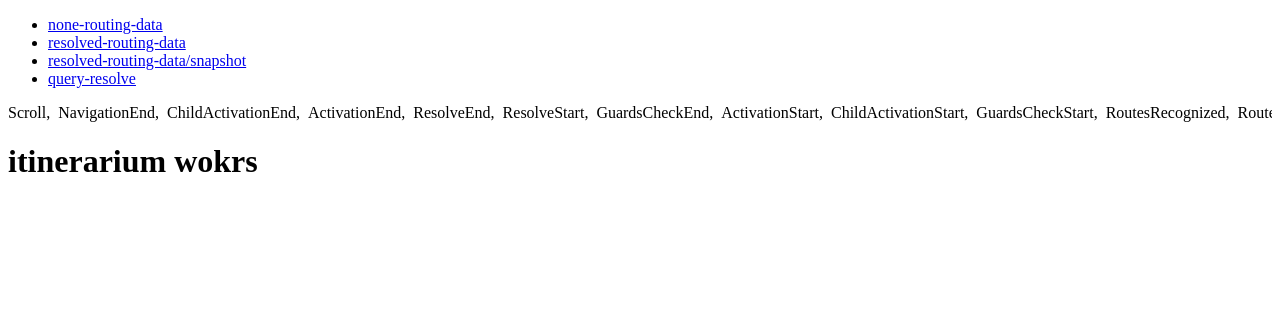
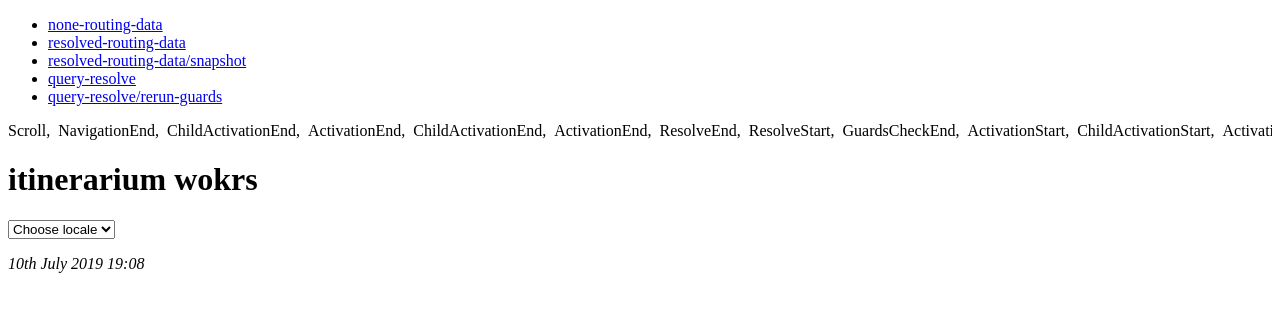
Before and after one commit to sasha-qred/itinerarium, an Angular app: page /query-resolve in a window 1280 px wide. Shown: the top 312 px of the page. Built offline with nearby package versions, Linux system fonts and the light colour scheme.

Commit message:
feat: add example of listening query

```diff
--- a/src/app/app.component.ts
+++ b/src/app/app.component.ts
@@ -25,5 +25,9 @@ export class AppComponent {
       route: '/query-resolve',
       label: 'query-resolve',
     },
+    {
+      route: '/query-resolve/rerun-guards',
+      label: 'query-resolve/rerun-guards',
+    },
   ];
 }
--- /dev/null
+++ b/src/app/modules/features/query-resolve/containers/index.ts
@@ -0,0 +1 @@
+export * from './query-changer';
--- /dev/null
+++ b/src/app/modules/features/query-resolve/containers/query-changer/index.ts
@@ -0,0 +1 @@
+export * from './query-changer.component';
--- /dev/null
+++ b/src/app/modules/features/query-resolve/containers/query-changer/query-changer.component.html
@@ -0,0 +1,8 @@
+<select (change)="onLocaleChange($event.target.value)">
+  <option>Choose locale</option>
+  <ng-template ngFor [ngForOf]="availableLocales" let-locale>
+    <option [value]="locale">{{ locale }}</option>
+  </ng-template>
+</select>
+
+<p [innerHtml]="(currentTime$ | async).italics()"></p>
--- /dev/null
+++ b/src/app/modules/features/query-resolve/containers/query-changer/query-changer.component.ts
@@ -0,0 +1,27 @@
+import { Component } from '@angular/core';
+import { ActivatedRoute, Router } from '@angular/router';
+import { Locale } from '@shared/http-mock';
+import { Observable } from 'rxjs';
+import { pluck } from 'rxjs/operators';
+
+@Component({
+  selector: 'app-query-changer',
+  templateUrl: './query-changer.component.html',
+  styleUrls: ['./query-changer.component.scss'],
+})
+export class QueryChangerComponent {
+  public currentTime$: Observable<string>;
+  public availableLocales: Locale[] = ['de', 'en', 'ru', 'zh_cn'];
+
+  constructor(private route: ActivatedRoute, private router: Router) {
+    this.currentTime$ = this.route.data.pipe(pluck('currentLocaleTime'));
+  }
+
+  public onLocaleChange(locale: Locale) {
+    this.router.navigate([], {
+      queryParams: {
+        locale,
+      },
+    });
+  }
+}
--- a/src/app/modules/features/query-resolve/query-resolve.module.ts
+++ b/src/app/modules/features/query-resolve/query-resolve.module.ts
@@ -1,11 +1,29 @@
 import { CommonModule } from '@angular/common';
 import { NgModule } from '@angular/core';
 import { Route, RouterModule } from '@angular/router';
+import * as containers from './containers';
+import { CurrentTimeWithLocaleResolver } from './resolvers';
 
-const routes: Route[] = [];
+const routes: Route[] = [
+  {
+    path: '',
+    component: containers.QueryChangerComponent,
+    resolve: {
+      currentLocaleTime: CurrentTimeWithLocaleResolver,
+    },
+  },
+  {
+    path: 'rerun-guards',
+    component: containers.QueryChangerComponent,
+    resolve: {
+      currentLocaleTime: CurrentTimeWithLocaleResolver,
+    },
+    runGuardsAndResolvers: 'paramsOrQueryParamsChange',
+  },
+];
 
 @NgModule({
-  declarations: [],
+  declarations: [Object.values(containers)],
   imports: [CommonModule, RouterModule.forChild(routes)],
 })
 export class QueryResolveModule {}
--- /dev/null
+++ b/src/app/modules/features/query-resolve/resolvers/current-time-with-locale/current-time-with-locale.resolver.ts
@@ -0,0 +1,15 @@
+import { Injectable } from '@angular/core';
+import { ActivatedRouteSnapshot, Resolve } from '@angular/router';
+import { HttpMockService } from '@shared/http-mock';
+import { Observable } from 'rxjs';
+
+@Injectable({
+  providedIn: 'root',
+})
+export class CurrentTimeWithLocaleResolver implements Resolve<string> {
+  constructor(private http: HttpMockService) {}
+
+  public resolve(route: ActivatedRouteSnapshot): Observable<string> {
+    return this.http.getCurrentDate(route.queryParams.locale);
+  }
+}
--- /dev/null
+++ b/src/app/modules/features/query-resolve/resolvers/current-time-with-locale/index.ts
@@ -0,0 +1 @@
+export * from './current-time-with-locale.resolver';
--- /dev/null
+++ b/src/app/modules/features/query-resolve/resolvers/index.ts
@@ -0,0 +1 @@
+export * from './current-time-with-locale';
--- a/src/app/modules/shared/http-mock/services/http-mock/http-mock.service.ts
+++ b/src/app/modules/shared/http-mock/services/http-mock/http-mock.service.ts
@@ -7,7 +7,7 @@ import zh_cnLocale from 'date-fns/locale/zh_cn';
 import { of, pipe } from 'rxjs';
 import { delay, map } from 'rxjs/operators';
 
-type Locale = 'de' | 'en' | 'ru' | 'zh_cn';
+export type Locale = 'de' | 'en' | 'ru' | 'zh_cn';
 type DateInfo = string | number | Date;
 
 @Injectable({
```
Also changed, not shown: src/app/modules/features/query-resolve/containers/query-changer/query-changer.component.scss (added).
